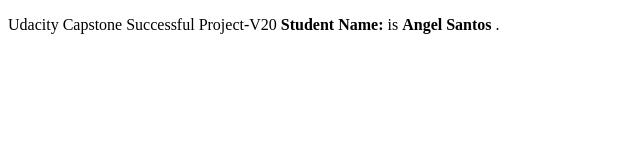
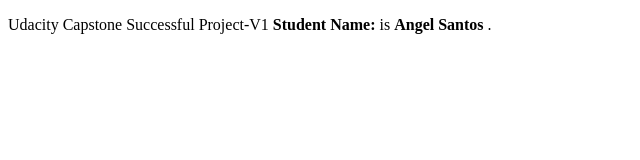
Before and after one commit to asantosnav/capstone, a plain HTML site: page index.html in a window 1280 px wide. Shown: the full height of the page, 0-640 px from the left. Drawn offline with Linux system fonts and the light colour scheme.

Commit message:
sh-splitted

```diff
--- a/index.html
+++ b/index.html
@@ -4,6 +4,6 @@
         <title>Static HTML Site</title>
       </head>
       <body>
-        <p>Udacity Capstone Successful Project-V20 <strong>Student Name: </strong> is <strong>Angel Santos  </strong>.</p>
+        <p>Udacity Capstone Successful Project-V1 <strong>Student Name: </strong> is <strong>Angel Santos  </strong>.</p>
       </body>
     </html>
```
Also changed, not shown: 1 other file.
